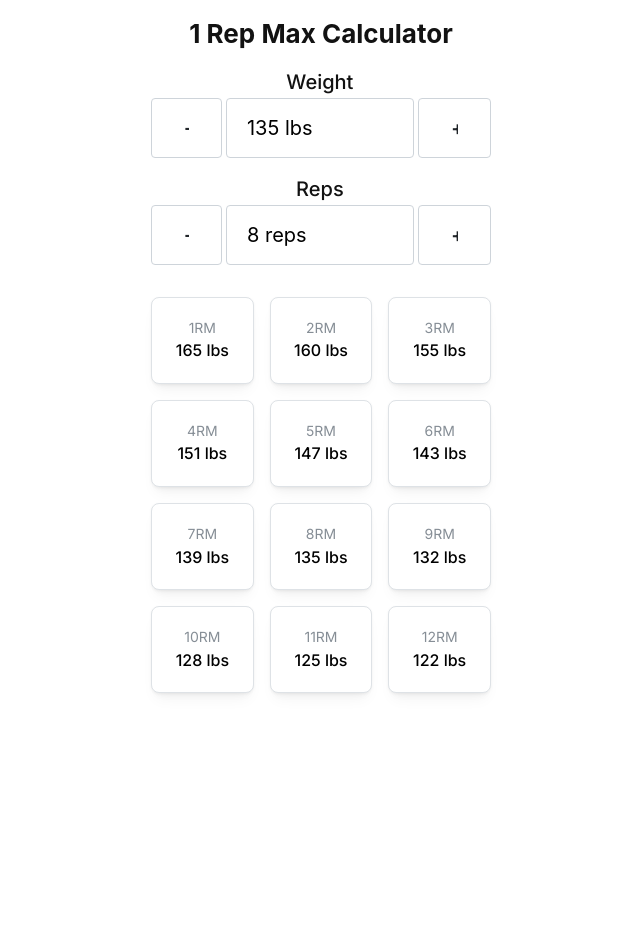
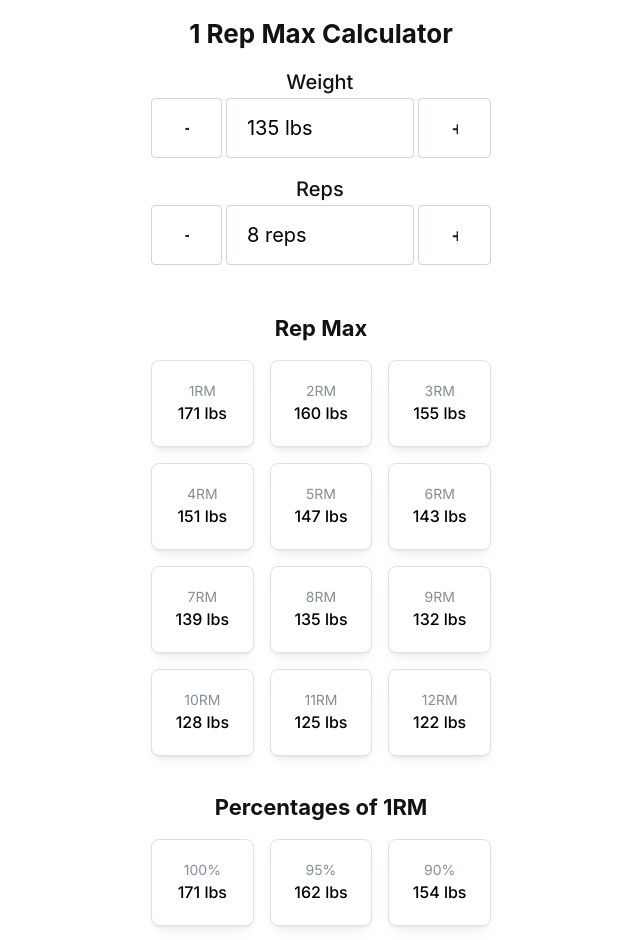
Before and after one commit to Deba9398/one-rep-max-web, a Next.js app: page / in a window 1280 px wide. Shown: the top 940 px of the page, without its empty margins (319-959 px from the left). Before the commit the page ends 800 px from the top, so only its background shows below. Built offline with nearby package versions, Linux system fonts and the light colour scheme.

Commit message:
Add percentages

```diff
--- a/app/layout.tsx
+++ b/app/layout.tsx
@@ -8,6 +8,8 @@ const inter = Inter({ subsets: ['latin'] });
 
 export const metadata: Metadata = {
   title: 'One Rep Max Calculator',
+  description:
+    'A 1 rep max calculator is a tool that estimates the maximum weight a person can lift in a single repetition of an exercise based on their performance with lighter weights for multiple repetitions.',
 };
 
 export default function RootLayout({
--- a/app/page.tsx
+++ b/app/page.tsx
@@ -1,11 +1,16 @@
 'use client';
+import PercentagesTable from '@/components/PercentagesTable';
 import RepMaxTable from '@/components/RepMaxTable';
-import { calculateRepMaxValues } from '@/util/repMaxFormulas';
+import {
+  calculateOneRepMax,
+  calculateRepMaxValues,
+} from '@/util/repMaxFormulas';
 import {
   Box,
   Button,
   NumberInput,
   NumberInputHandlers,
+  Space,
   Title,
 } from '@mantine/core';
 import { useRef, useState } from 'react';
@@ -17,7 +22,8 @@ export default function Home() {
   const weightLiftedRef = useRef<NumberInputHandlers>(null);
   const repsPerformedRef = useRef<NumberInputHandlers>(null);
 
-  const oneRepMax = calculateRepMaxValues(weightLifted, repsPerformed);
+  const oneRepMax = calculateOneRepMax(weightLifted, repsPerformed);
+  const repMaxValues = calculateRepMaxValues(weightLifted, repsPerformed);
 
   return (
     <main className='flex min-h-screen flex-col items-center justify-between'>
@@ -94,7 +100,16 @@ export default function Home() {
             </Button>
           </div>
 
-          <RepMaxTable repMaxValues={oneRepMax} />
+          <Title order={3} className='pb-4 pt-4 text-center'>
+            Rep Max
+          </Title>
+          <RepMaxTable repMaxValues={repMaxValues} />
+
+          <Space h='lg' />
+          <Title order={3} className='pb-4 pt-4 text-center'>
+            Percentages of 1RM
+          </Title>
+          <PercentagesTable oneRepMax={oneRepMax} />
         </Box>
       </div>
     </main>
--- /dev/null
+++ b/components/PercentagesTable.tsx
@@ -0,0 +1,27 @@
+import { Card, Text } from '@mantine/core';
+
+export default function PercentagesTable({ oneRepMax }: { oneRepMax: number }) {
+  const percentages = [100, 95, 90, 85, 80, 75, 70, 65, 60, 55, 50, 40];
+
+  return (
+    <div className='grid grid-cols-3 gap-4'>
+      {percentages.map((p) => (
+        <Card
+          key={p}
+          className='text-center'
+          shadow='sm'
+          padding='lg'
+          radius='md'
+          withBorder
+        >
+          <Text size='sm' c='dimmed'>
+            {p}%
+          </Text>
+          <Text size='md' fw={500}>
+            {((p / 100) * oneRepMax).toFixed(0)} lbs
+          </Text>
+        </Card>
+      ))}
+    </div>
+  );
+}
--- a/util/repMaxFormulas.ts
+++ b/util/repMaxFormulas.ts
@@ -6,14 +6,24 @@ export function calculateRepMaxValues(
   weight: number,
   reps: number
 ): RepMaxValues {
+  return epleyRange(weight, reps);
+}
+
+export function calculateOneRepMax(weight: number, reps: number) {
   return epley(weight, reps);
 }
 
 function epley(weight: number, reps: number) {
-  const max = weight * (1 + reps / 30);
+  return reps === 1 ? weight : weight * (1 + reps / 30);
+}
 
-  const map: RepMaxValues = {};
-  for (let i = 1; i <= Rows; i++) {
+function epleyRange(weight: number, reps: number) {
+  const max = epley(weight, reps);
+
+  const map: RepMaxValues = {
+    1: max,
+  };
+  for (let i = 2; i <= Rows; i++) {
     map[i] = (30 * max) / (i + 30);
   }
 
```
